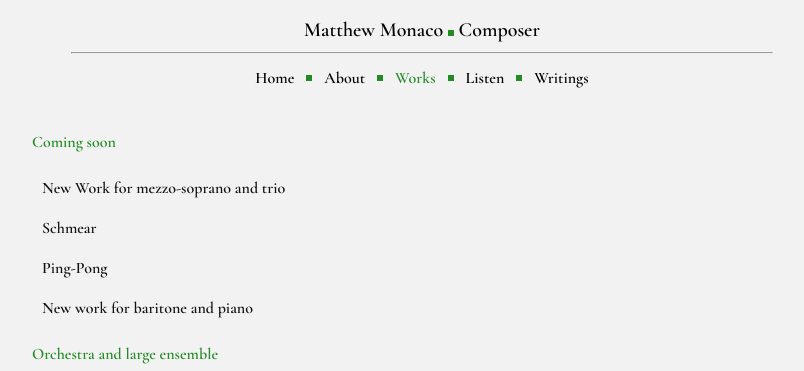
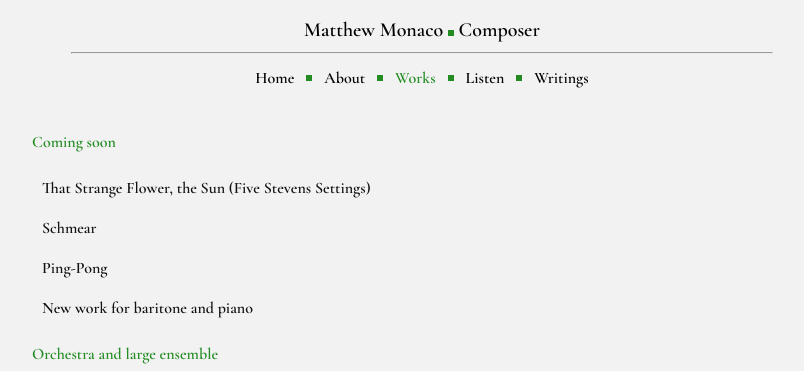
Before and after one commit to matthew-monaco/matthew-monaco.github.io, a Jekyll site: the page built from works_by_instrumentation.md, in a window 1280 px wide. Shown: the top 371 px of the page, without its empty margins (218-1022 px from the left). Built offline with Jekyll 4.4.1, drawn with Linux system fonts in a browser that asks for light colours.

Commit message:
Update works_by_instrumentation.md

```diff
--- a/works_by_instrumentation.md
+++ b/works_by_instrumentation.md
@@ -7,10 +7,10 @@ permalink: /works_by_instrumentation
 <span class="green-bold">Coming soon</span>
 
 <details>
-  <summary><strong>New Work for mezzo-soprano and trio</strong></summary>
+  <summary><strong>That Strange Flower, the Sun (Five Stevens Settings)</strong></summary>
   <p>2026 <span style="color: green"> <span class="nav-dot"></span> </span> 7'</p>
   <p><em>Mezzo-soprano, flute, violoncello, and piano</em></p>
-  <p>More details coming soon.</p>
+  <p>Text from Wallace Stevens' <em>Harmonium</em> (1923).</p>
   <p>To be premiered by the <span style="color: green">United Instruments of Lucilin</span> in November 2026 at the <span style="color: green">Rainy Days</span> festival (L<small>UXEMBOURG</small> C<small>ITY</small>, L<small>UXEMBOURG</small>).</p>
 </details>
 
@@ -252,7 +252,7 @@ permalink: /works_by_instrumentation
   <summary><strong>Zagzig</strong></summary>
   <p>2025, rev. 2026 <span style="color: green"> <span class="nav-dot"></span> </span> 4'</p>
   <p><em>Modern harpsichord</em></p>
-  <p>To be premiered by <span style="color: green">Ninon Hannecart-Ségal</span> in September 2026 at the <span style="color: green">Elisabeth Chojnacka Festival</span> (R<small>YBNA</small>, P<small>OLAND</small>).</p>
+  <p>Premiered by <span style="color: green">Ninon Hannecart-Ségal</span> in September 2026 at the <span style="color: green">Elisabeth Chojnacka Festival</span> (R<small>YBNA</small>, P<small>OLAND</small>).</p>
 </details>
 
 <details>
```
